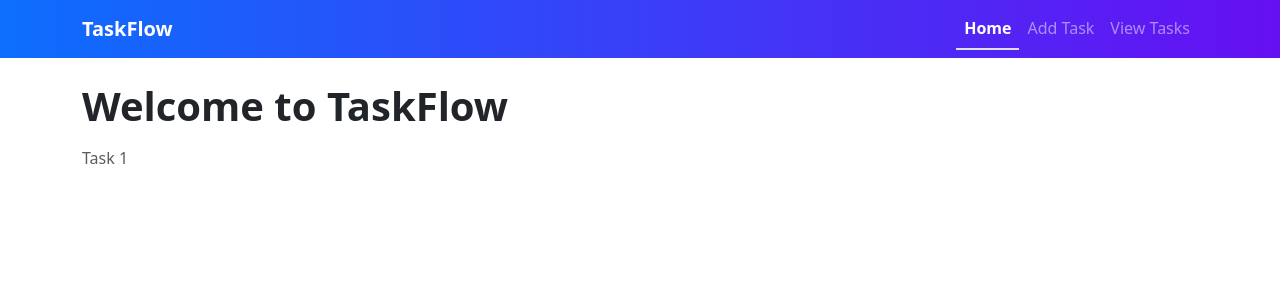
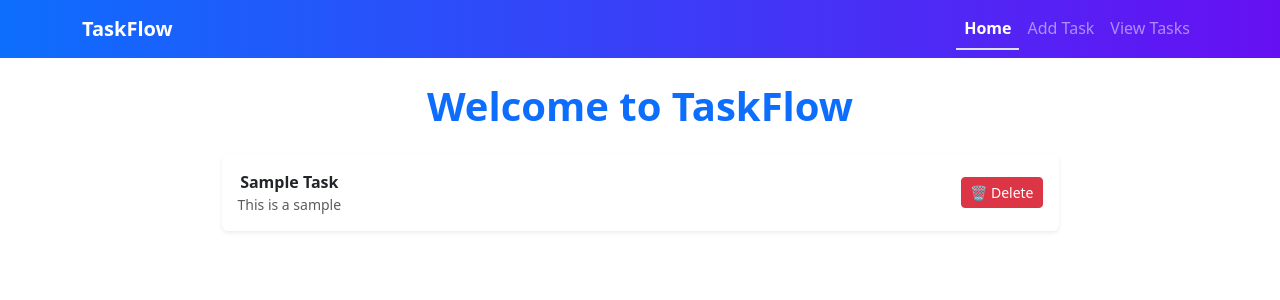
Before and after one commit to Waeijn/taskflow, a React (Create React App) app: page / in a window 1280 px wide. Shown: the top 300 px of the page. Built offline with nearby package versions, Linux system fonts and the light colour scheme.

Commit message:
task3: implement global task state and addTask/deleteTask service functions

```diff
--- a/src/App.js
+++ b/src/App.js
@@ -1,4 +1,4 @@
-import React from 'react';
+import React, { useState } from 'react';
 import { BrowserRouter as Router, Routes, Route } from 'react-router-dom';
 import Navbar from './taskflow-components/Navbar';
 import Home from './taskflow-components/Home';
@@ -7,14 +7,28 @@ import ViewTaskList from './taskflow-components/ViewTaskList';
 import './App.css';
 
 export default function App() {
+
+  const [tasks, setTasks] = useState([
+    // small example, can be empty []
+    { id: 1, title: 'Sample Task', description: 'This is a sample', priority: 'Medium' }
+  ]);
+
+  const addTask = (newTask) => {
+    setTasks((prev) => [...prev, newTask]);
+  };
+
+  const deleteTask = (id) => {
+    setTasks((prev) => prev.filter((t) => t.id !== id));
+  };
+
   return (
     <Router>
       <Navbar />
       <div className="container mt-4">
         <Routes>
-          <Route path="/" element={<Home />} />
-          <Route path="/add" element={<AddTaskView />} />
-          <Route path="/tasks" element={<ViewTaskList />} />
+          <Route path="/" element={<Home tasks={tasks} deleteTask={deleteTask} />} />
+          <Route path="/add" element={<AddTaskView addTask={addTask} />} />
+          <Route path="/tasks" element={<ViewTaskList tasks={tasks} deleteTask={deleteTask} />} />
         </Routes>
       </div>
     </Router>
--- a/src/taskflow-components/AddTaskView.js
+++ b/src/taskflow-components/AddTaskView.js
@@ -1,6 +1,6 @@
 import React from 'react';
 
-export default function AddTaskView() {
+export default function AddTaskView({ addtask }) {
   return (
     <div>
       <h2>Add Task (placeholder)</h2>
--- a/src/taskflow-components/Home.js
+++ b/src/taskflow-components/Home.js
@@ -1,10 +1,29 @@
 import React from 'react';
+import { Link } from 'react-router-dom';
 
-export default function Home() {
+export default function Home({ tasks, deleteTask }) {
   return (
-    <div>
-      <h1 className="fw-bold mb-3">Welcome to TaskFlow</h1>
-      <p className="text-muted">Task 1</p>
+    <div className="text-center">
+      <h1 className="fw-bold mb-4 text-primary">Welcome to TaskFlow</h1>
+
+      {(!tasks || tasks.length === 0) ? (
+        <div className="p-4 bg-light rounded-3 shadow-sm">
+          <p className="fs-5 text-muted mb-3">You don’t have any tasks yet.</p>
+          <Link to="/add" className="btn btn-primary">➕ Add Your First Task</Link>
+        </div>
+      ) : (
+        <div className="d-flex flex-column gap-3 align-items-center">
+          {tasks.map((task) => (
+            <div key={task.id} className="w-75 p-3 bg-white rounded shadow-sm d-flex justify-content-between align-items-center">
+              <div>
+                <div className="fw-semibold">{task.title}</div>
+                {task.description && <div className="text-muted small">{task.description}</div>}
+              </div>
+              <button className="btn btn-danger btn-sm" onClick={() => deleteTask(task.id)}>🗑 Delete</button>
+            </div>
+          ))}
+        </div>
+      )}
     </div>
   );
 }
--- a/src/taskflow-components/ViewTaskList.js
+++ b/src/taskflow-components/ViewTaskList.js
@@ -1,6 +1,6 @@
 import React from 'react';
 
-export default function ViewTaskList() {
+export default function ViewTaskList({ tasks, deleteTask }) {
   return (
     <div>
       <h2>Task List (placeholder)</h2>
```
